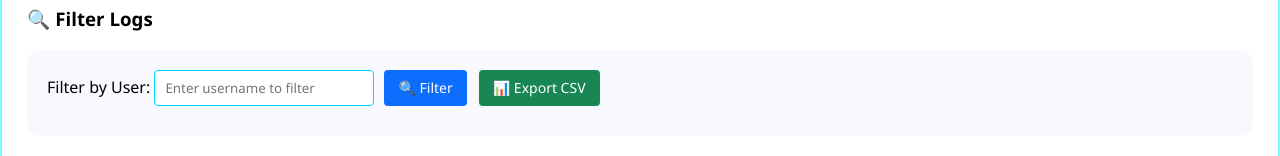
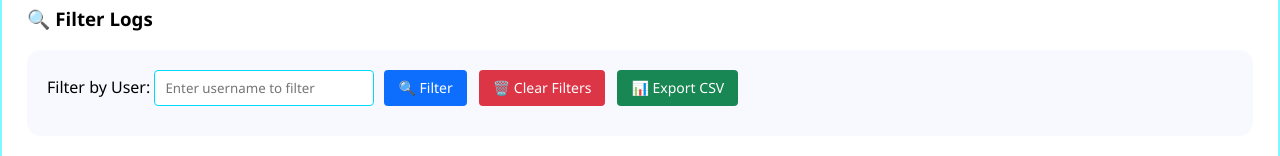
Before and after one commit to Alim021/las, a React (Create React App) app: page / in a window 1280 px wide. Shown: the part 302-458 px from the top of the page. Built offline with nearby package versions, Linux system fonts and the light colour scheme; no server answers.

Commit message:
Implement clearFilters function and button
Added a clearFilters function to reset filter states and a button to trigger it.

```diff
--- a/src/App.js
+++ b/src/App.js
@@ -107,6 +107,15 @@ function App() {
 
   const handleRefresh = () => {
     window.location.reload();
+  };
+
+  // Added: clearFilters function to fix the unused variable warning
+  const clearFilters = () => {
+    setUserFilter('');
+    setTestUser('');
+    setTestEndpoint('');
+    setTestMethod('');
+    fetchLogs(0);
   };
 
   const exportCSV = async () => {
@@ -221,6 +230,16 @@ function App() {
                 🔍 Filter
               </button>
 
+              {/* Added: Clear Filters button that uses the clearFilters function */}
+              <button
+                type="button"
+                className="btn clear-btn"
+                onClick={clearFilters}
+                disabled={!userFilter && !testUser && !testEndpoint && !testMethod}
+              >
+                🗑️ Clear Filters
+              </button>
+
               <button type="button" className="btn export-btn" onClick={exportCSV}>
                 📊 Export CSV
               </button>
```
